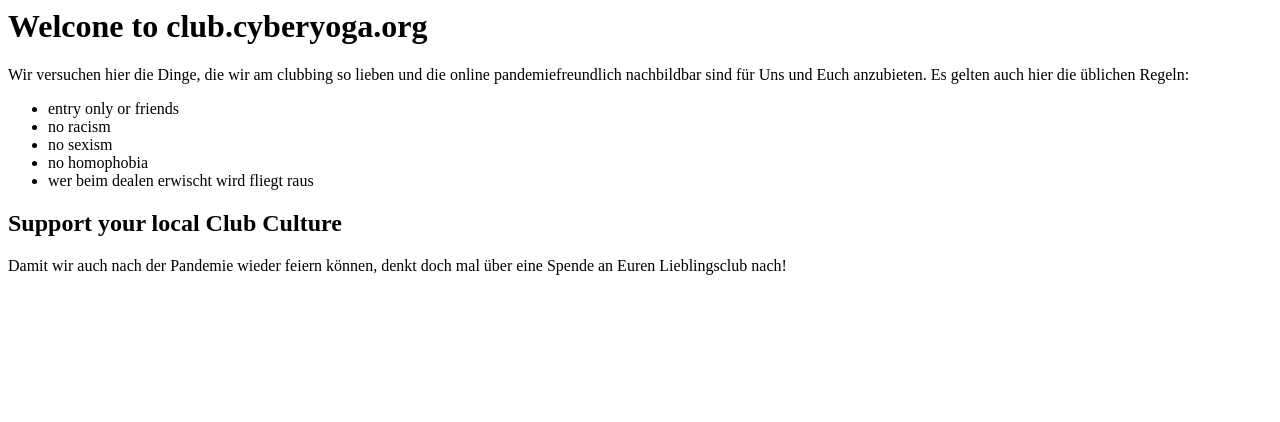
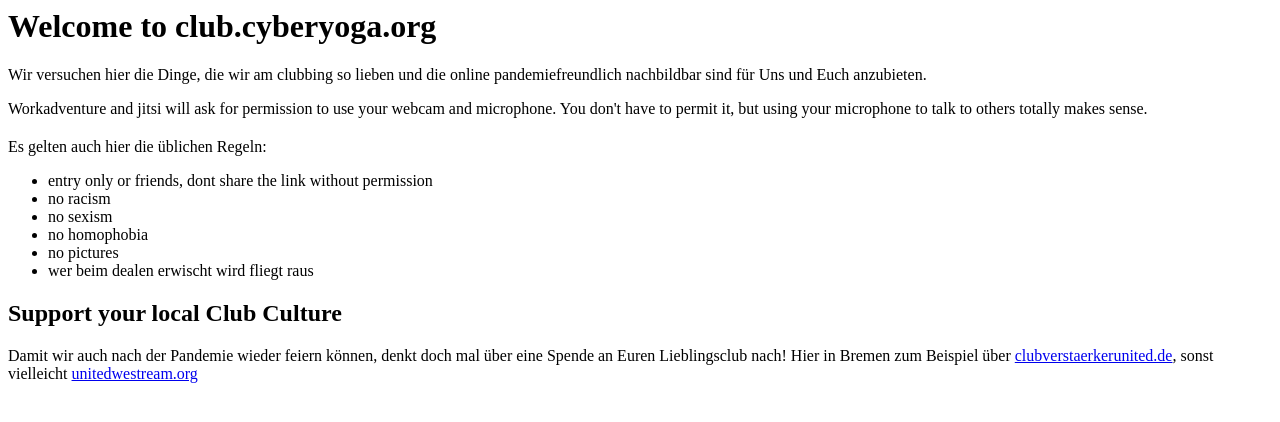
Before and after one commit to moorhexa/club.cyberyoga.org, a plain HTML site: page test.html in a window 1280 px wide. Drawn offline with Linux system fonts and the light colour scheme.

Commit message:
Deploying to gh-pages from master @ 6d30576ecfc284262195e682bbd36d2395ff8978 🚀

```diff
--- a/test.html
+++ b/test.html
@@ -1,16 +1,20 @@
 <HTML>
 <body>
-    <h1>Welcone to club.cyberyoga.org</h1>
-    <p>Wir versuchen hier die Dinge, die wir am clubbing so lieben und die online pandemiefreundlich nachbildbar sind für Uns und Euch anzubieten.
-        Es gelten auch hier die üblichen Regeln:
+    <h1>Welcome to club.cyberyoga.org</h1>
+    <p>Wir versuchen hier die Dinge, die wir am clubbing so lieben und die online pandemiefreundlich nachbildbar sind für Uns und Euch anzubieten.</p>
+    <p>Workadventure and jitsi will ask for permission to use your webcam and microphone. You don't have to permit it, but using your microphone to talk to others totally makes sense.</p>
+    <h2></h2>Es gelten auch hier die üblichen Regeln:</h2>
     <ul>
-        <li>entry only or friends</li>
+        <li>entry only or friends, dont share the link without permission</li>
         <li>no racism</li>
         <li>no sexism</li>
         <li>no homophobia</li>
+        <li>no pictures</li>
         <li>wer beim dealen erwischt wird fliegt raus</li>
     </ul>
     <h2>Support your local Club Culture</h2>
-    <p>Damit wir auch nach der Pandemie wieder feiern können, denkt doch mal über eine Spende an Euren Lieblingsclub nach!</p>
+    <p>Damit wir auch nach der Pandemie wieder feiern können, denkt doch mal über eine Spende an Euren Lieblingsclub nach!
+        Hier in Bremen zum Beispiel über <a href="https://www.clubverstaerkerunited.de/">clubverstaerkerunited.de</a>, sonst vielleicht <a href="https://unitedwestream.org/">unitedwestream.org</a>
+    </p>
 </body>
 </HTML>
```
